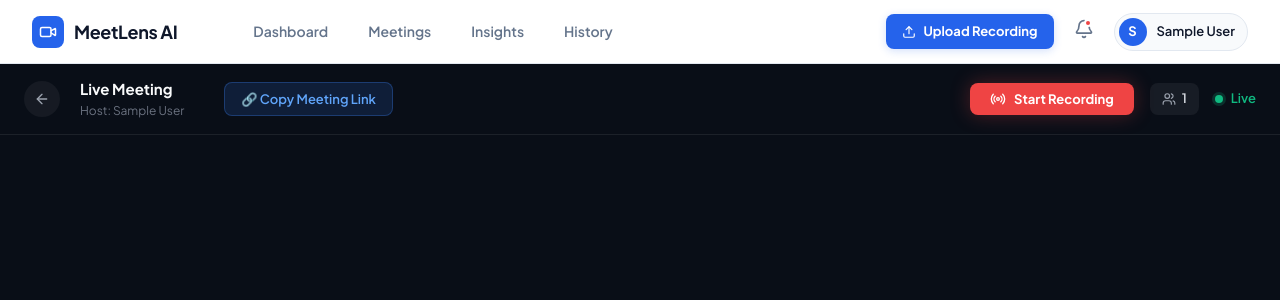
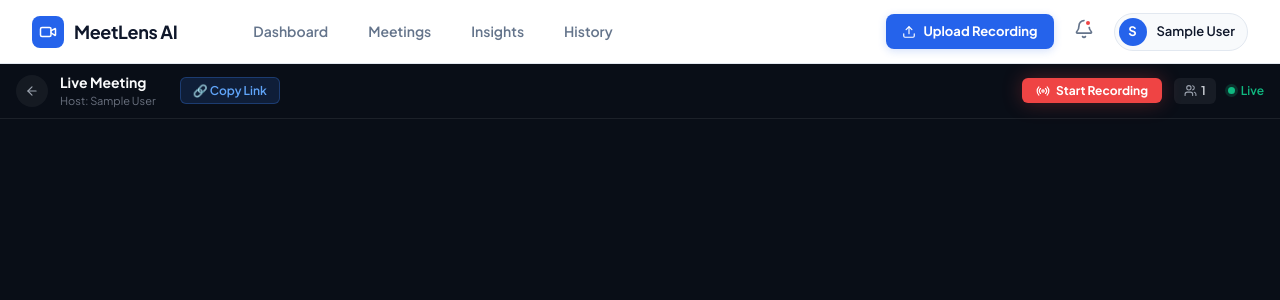
Before and after one commit to riyasingh1102345/MeetingSync, a React (Vite) app: page /live in a window 1280 px wide. Shown: the top 300 px of the page. Built offline with nearby package versions, Linux system fonts and the light colour scheme; no server answers; sample sign-in values are in the browser's storage.

Commit message:
fix: compact header and lock layout to single viewport frame

```diff
--- a/src/pages/LiveMeeting.jsx
+++ b/src/pages/LiveMeeting.jsx
@@ -345,40 +345,40 @@
   }
 
   return (
-    <div style={{ fontFamily: font, display: 'flex', flexDirection: 'column', height: '100vh', background: '#090E17' }}>
+    <div style={{ fontFamily: font, display: 'flex', flexDirection: 'column', height: '100vh', background: '#090E17', overflow: 'hidden' }}>
       {/* Header */}
-      <div style={{ padding: '14px 24px', borderBottom: '1px solid rgba(255,255,255,0.08)', display: 'flex', alignItems: 'center', gap: 20, flexShrink: 0 }}>
-        <Link to="/dashboard" style={{ display: 'flex', alignItems: 'center', justifyContent: 'center', width: 36, height: 36, borderRadius: '50%', background: 'rgba(255,255,255,0.05)', color: '#9CA3AF', textDecoration: 'none' }}>
-          <ArrowLeft size={16} />
+      <div style={{ padding: '8px 16px', borderBottom: '1px solid rgba(255,255,255,0.08)', display: 'flex', alignItems: 'center', gap: 12, flexShrink: 0 }}>
+        <Link to="/dashboard" style={{ display: 'flex', alignItems: 'center', justifyContent: 'center', width: 32, height: 32, borderRadius: '50%', background: 'rgba(255,255,255,0.05)', color: '#9CA3AF', textDecoration: 'none' }}>
+          <ArrowLeft size={14} />
         </Link>
         <div>
-          <div style={{ fontSize: 15, fontWeight: 700, color: '#F9FAFB' }}>Live Meeting</div>
-          <div style={{ fontSize: 12, color: '#6B7280', marginTop: 1 }}>Host: {displayName}</div>
+          <div style={{ fontSize: 14, fontWeight: 700, color: '#F9FAFB' }}>Live Meeting</div>
+          <div style={{ fontSize: 11, color: '#6B7280' }}>Host: {displayName}</div>
         </div>
 
         {/* Copy Meeting Link */}
         <button
           onClick={handleCopyLink}
           style={{
-            display: 'flex', alignItems: 'center', gap: 8, padding: '8px 16px', borderRadius: 8,
+            display: 'flex', alignItems: 'center', gap: 6, padding: '5px 12px', borderRadius: 6,
             background: copied ? 'rgba(16,185,129,0.15)' : 'rgba(59,130,246,0.15)',
             color: copied ? '#10B981' : '#60A5FA',
             border: `1px solid ${copied ? 'rgba(16,185,129,0.3)' : 'rgba(59,130,246,0.3)'}`,
-            fontSize: 13, fontWeight: 600, cursor: 'pointer', transition: 'all 0.2s', marginLeft: 20
+            fontSize: 12, fontWeight: 600, cursor: 'pointer', transition: 'all 0.2s', marginLeft: 12
           }}
         >
-          {copied ? '✓ Link Copied!' : '🔗 Copy Meeting Link'}
+          {copied ? '✓ Copied!' : '🔗 Copy Link'}
         </button>
 
-        <div style={{ marginLeft: 'auto', display: 'flex', alignItems: 'center', gap: 16 }}>
+        <div style={{ marginLeft: 'auto', display: 'flex', alignItems: 'center', gap: 12 }}>
           {/* Record Button */}
           {!isRecording ? (
-            <button onClick={startRecording} style={{ display: 'flex', alignItems: 'center', gap: 8, padding: '8px 20px', background: '#EF4444', color: '#FFF', borderRadius: 8, border: 'none', fontWeight: 700, fontSize: 13, cursor: 'pointer', boxShadow: '0 0 20px rgba(239,68,68,0.3)' }}>
-              <Radio size={16} /> Start Recording
+            <button onClick={startRecording} style={{ display: 'flex', alignItems: 'center', gap: 6, padding: '5px 14px', background: '#EF4444', color: '#FFF', borderRadius: 6, border: 'none', fontWeight: 700, fontSize: 12, cursor: 'pointer', boxShadow: '0 0 20px rgba(239,68,68,0.3)' }}>
+              <Radio size={14} /> Start Recording
             </button>
           ) : (
-            <button onClick={stopRecording} style={{ display: 'flex', alignItems: 'center', gap: 8, padding: '8px 20px', background: 'transparent', color: '#EF4444', borderRadius: 8, border: '1px solid #EF4444', fontWeight: 700, fontSize: 13, cursor: 'pointer', animation: 'pulse 2s infinite' }}>
-              <StopCircle size={16} /> Stop Recording
+            <button onClick={stopRecording} style={{ display: 'flex', alignItems: 'center', gap: 6, padding: '5px 14px', background: 'transparent', color: '#EF4444', borderRadius: 6, border: '1px solid #EF4444', fontWeight: 700, fontSize: 12, cursor: 'pointer', animation: 'pulse 2s infinite' }}>
+              <StopCircle size={14} /> Stop Recording
             </button>
           )}
 
@@ -391,19 +391,19 @@
           `}</style>
 
           {/* Participant count */}
-          <div style={{ display: 'flex', alignItems: 'center', gap: 6, padding: '6px 12px', background: 'rgba(255,255,255,0.06)', borderRadius: 8 }}>
-            <Users size={14} color="#9CA3AF" />
-            <span style={{ fontSize: 13, color: '#D1D5DB', fontWeight: 600 }}>{participantCount}</span>
+          <div style={{ display: 'flex', alignItems: 'center', gap: 4, padding: '4px 10px', background: 'rgba(255,255,255,0.06)', borderRadius: 6 }}>
+            <Users size={13} color="#9CA3AF" />
+            <span style={{ fontSize: 12, color: '#D1D5DB', fontWeight: 600 }}>{participantCount}</span>
           </div>
-          <div style={{ display: 'flex', alignItems: 'center', gap: 8 }}>
-            <div style={{ width: 8, height: 8, borderRadius: '50%', background: '#10B981', boxShadow: '0 0 0 3px rgba(16,185,129,0.2)' }} />
-            <span style={{ fontSize: 13, color: '#10B981', fontWeight: 600 }}>Live</span>
+          <div style={{ display: 'flex', alignItems: 'center', gap: 6 }}>
+            <div style={{ width: 7, height: 7, borderRadius: '50%', background: '#10B981', boxShadow: '0 0 0 3px rgba(16,185,129,0.2)' }} />
+            <span style={{ fontSize: 12, color: '#10B981', fontWeight: 600 }}>Live</span>
           </div>
         </div>
       </div>
 
-      {/* Jitsi Embed */}
-      <div ref={jitsiContainer} style={{ flex: 1, overflow: 'hidden' }} />
+      {/* Jitsi Embed - takes all remaining space */}
+      <div ref={jitsiContainer} style={{ flex: 1, minHeight: 0, overflow: 'hidden' }} />
     </div>
   );
 }
```
